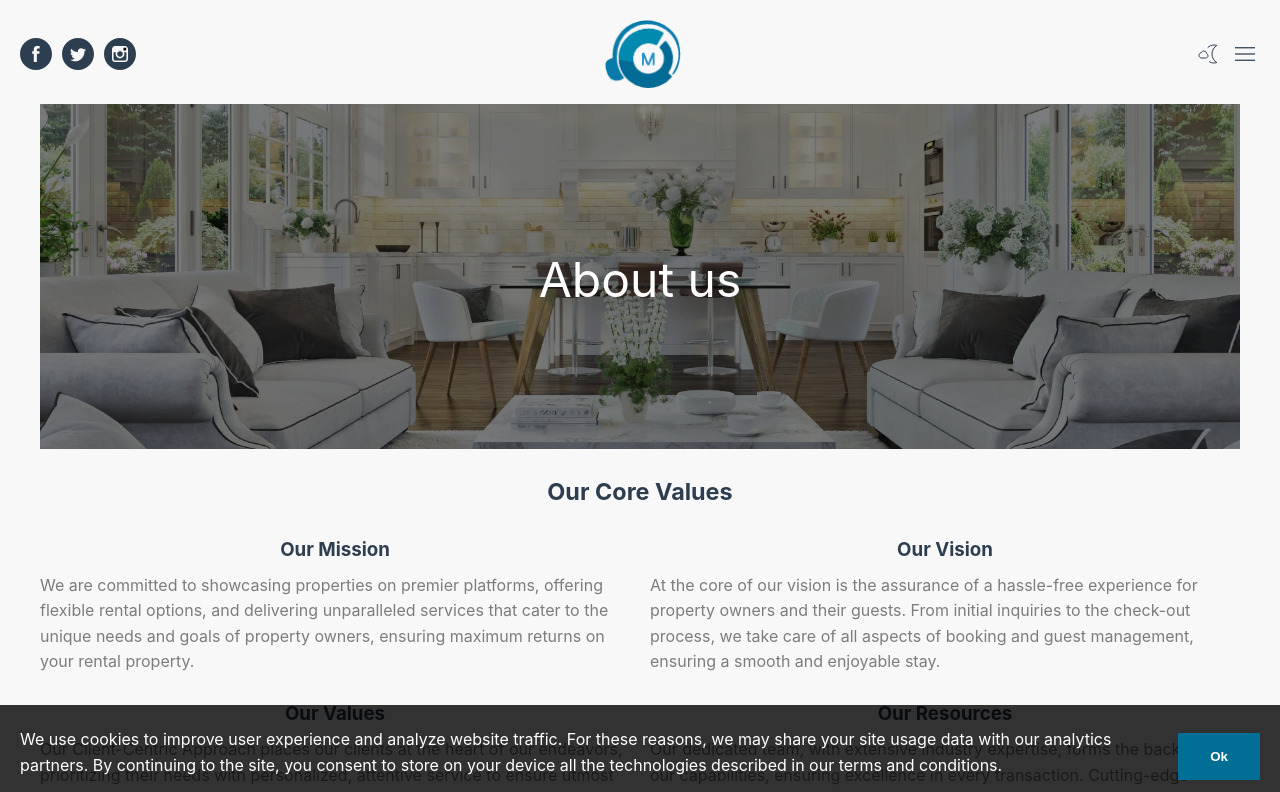
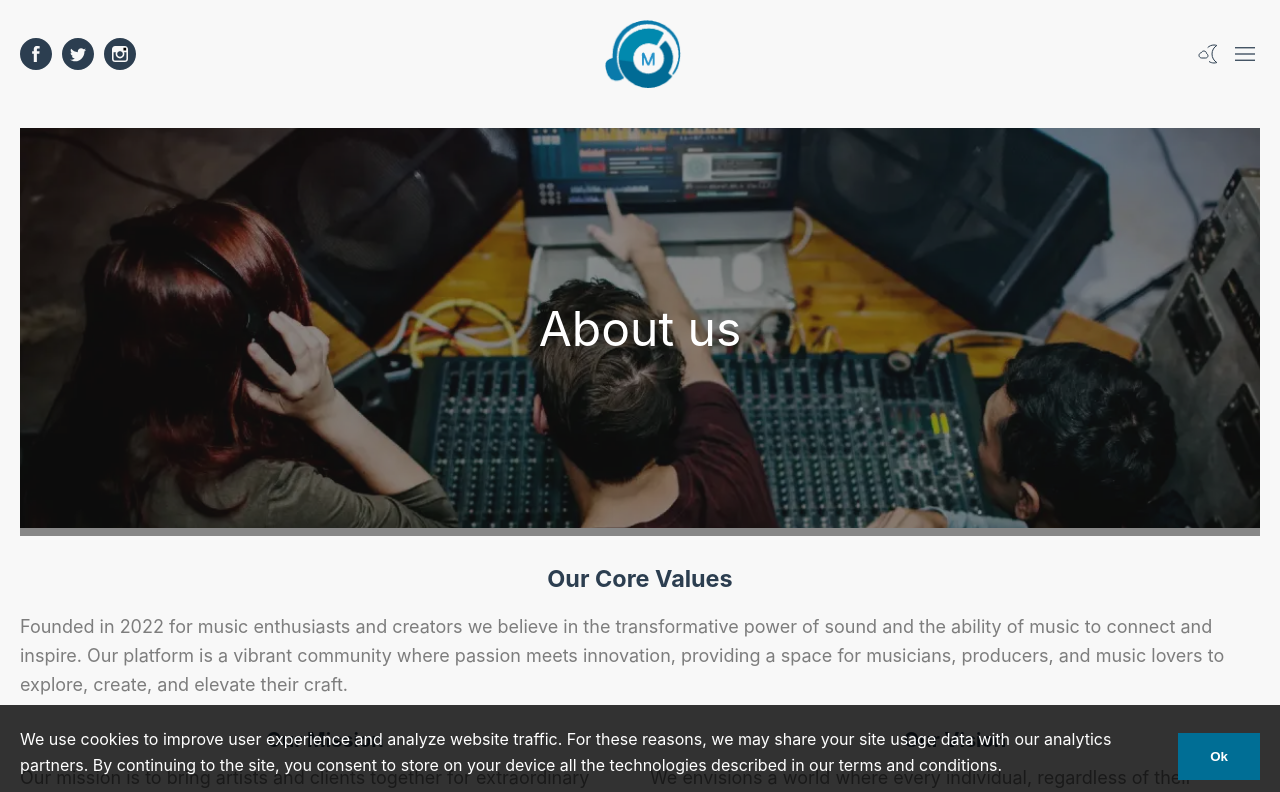
Before and after one commit to alejandroyunes/vue-solar, a Vue app: page /about in a window 1280 px wide. Shown: the top 792 px of the page. Built offline with nearby package versions, Linux system fonts and the light colour scheme.

Commit message:
finished music page

```diff
--- a/src/components/sections/01-row/image-header/image-header.scss
+++ b/src/components/sections/01-row/image-header/image-header.scss
@@ -2,9 +2,8 @@
   display: grid;
   grid-template-columns: 1fr;
   gap: 16px;
-  margin: 16px auto 0;
+  margin: 40px auto 0;
   max-width: var(--max-width);
-  padding: 0 20px;
   @media (max-width: 900px) {
     margin: 24px auto 0;
   }
@@ -34,7 +33,7 @@
       width: 100%;
       height: 100%;
       background-color: var(--black);
-      opacity: 0.3;
+      opacity: 0.5;
     }
 
     .center-text {
--- a/src/components/sections/02-row/mission-vision/MissionVision.vue
+++ b/src/components/sections/02-row/mission-vision/MissionVision.vue
@@ -5,33 +5,27 @@ import './mission-vision.scss'
 <template>
   <div class="mission-vision">
     <h3 class="title">Our Core Values</h3>
+    <p class="description">
+      Founded in 2022 for music enthusiasts and creators we believe in the transformative power of sound and the ability
+      of music to connect and inspire. Our platform is a vibrant community where passion meets innovation, providing a
+      space for musicians, producers, and music lovers to explore, create, and elevate their craft.
+    </p>
   </div>
   <div class="about-us">
     <div>
       <h3 class="sub-title">Our Mission</h3>
-      <p>We are committed to showcasing properties on premier platforms, offering flexible rental options, and
-        delivering unparalleled services that cater to the unique needs and goals of property owners, ensuring maximum
-        returns on your rental property.</p>
+      <p class="description">Our mission is to bring artists and clients together for extraordinary musical experiences,
+        creating memories
+        that resonate for a lifetime. We are committed to providing unparalleled support for artists in tours and
+        recording, offering organizational assistance in legal and financial matters, and curating exceptional events
+        that bring the joy of music to various settings.</p>
     </div>
     <div>
       <h3 class="sub-title">Our Vision</h3>
-      <p>At the core of our vision is the assurance of a hassle-free experience for property owners and their guests.
-        From initial inquiries to the check-out process, we take care of all aspects of booking and guest management,
-        ensuring a smooth and enjoyable stay.</p>
-    </div>
-  </div>
-  <div class="about-us">
-    <div>
-      <h3 class="sub-title">Our Values</h3>
-      <p> Our Client-Centric Approach places our clients at the heart of our endeavors, prioritizing their needs with
-        personalized, attentive service to ensure utmost satisfaction. Upholding Integrity and Transparency, we
-        navigate our dealings with the highest ethical standards, fostering trust through clear communication.</p>
-    </div>
-    <div>
-      <h3 class="sub-title">Our Resources</h3>
-      <p>Our dedicated team, with extensive industry expertise, forms the backbone of our capabilities, ensuring
-        excellence in every transaction. Cutting-edge technology and innovative tools enhance our efficiency and
-        client experience. </p>
+      <p class="description">We envisions a world where every individual, regardless of their musical background, has
+        the tools, support,
+        and platform to unleash their creative potential. We aspire to be the go-to destination for musicians seeking
+        top-notch production services, financial guidance, legal support, and event organization.</p>
     </div>
   </div>
 </template>
--- a/src/components/sections/02-row/mission-vision/mission-vision.scss
+++ b/src/components/sections/02-row/mission-vision/mission-vision.scss
@@ -1,14 +1,18 @@
 .mission-vision {
-  display: flex;
-  justify-content: center;
+  display: block;
   margin: 24px auto;
   font-size: 20px;
-  padding: 0 20px;
   max-width: var(--max-width);
 
   .title {
     font-weight: bold;
     color: var(--color-heading);
+    text-align: center;
+    margin-bottom: 16px;
+  }
+
+  .description {
+    font-size: 18px;
   }
 }
 
@@ -17,7 +21,6 @@
   grid-template-columns: 1fr 1fr;
   margin: 24px auto;
   gap: 8px;
-  padding: 0 20px;
   max-width: var(--max-width);
   gap: 20px;
 
@@ -30,8 +33,13 @@
     text-align: center;
     color: var(--color-heading);
     font-weight: bold;
+    font-size: 20px;
     @media (max-width: 900px) {
       text-align: left;
     }
   }
+
+  .description {
+    font-size: 18px;
+  }
 }
--- a/src/components/sliders/right-nav/RightNav.vue
+++ b/src/components/sliders/right-nav/RightNav.vue
@@ -3,6 +3,7 @@ import './right-nav.scss'
 import ExitSvg from '@/components/icons/ExitSvg.vue'
 
 import ArrowDownDropdownSvg from '@/components/icons/ArrowDownDropdownSvg.vue'
+import router from '@/router'
 
 interface Props {
   toggleRightNav: () => void
@@ -10,6 +11,11 @@ interface Props {
 }
 
 const { toggleRightNav, isRightNavOpen } = defineProps<Props>()
+
+const handleClick = (url: string) => {
+  toggleRightNav()
+  router.push(url)
+}
 
 </script>
 
@@ -28,32 +34,26 @@ const { toggleRightNav, isRightNavOpen } = defineProps<Props>()
 
     <div class="right-nav-content">
       <ul class="list">
-        <router-link to="/">
-          <li class="item">
+        <li class="item" @click="handleClick('/')">
           <span class="svg">
             <ArrowDownDropdownSvg class="icon" />
           </span>
           <p class="link">Home</p>
         </li>
-        </router-link>
 
-        <router-link to="/About">
-          <li class="item">
+        <li class="item" @click="handleClick('/about')">
           <span class="svg">
             <ArrowDownDropdownSvg class="icon" />
           </span>
           <p class="link">About</p>
         </li>
-        </router-link>
 
-        <router-link to="/contact">
-          <li class="item">
+        <li class="item" @click="handleClick('/contact')">
           <span class="svg">
             <ArrowDownDropdownSvg class="icon" />
           </span>
           <p class="link">Contact</p>
         </li>
-        </router-link>
 
       </ul>
 
--- a/src/views/AboutView.vue
+++ b/src/views/AboutView.vue
@@ -4,6 +4,6 @@ import MissionVision from '@/components/sections/02-row/mission-vision/MissionVi
 </script>
 
 <template>
-  <ImageHeader :imageUrl="'/images/sections/01-row/title-header/about.webp'"  :title="'About us'" />
+  <ImageHeader :imageUrl="'/images/sections/01-row/title-header/music-about.webp'" :title="'About us'" />
   <MissionVision />
 </template>
--- a/src/views/ContactView.vue
+++ b/src/views/ContactView.vue
@@ -1,13 +1,12 @@
 <script lang="ts" setup>
 import TitleArrow from '@/components/sections/01-row/title-arrow/TitleArrow.vue'
 import FooterMainIcons from '@/components/sections/03-row/footer-main-icons/FooterMainIcons.vue'
-import ImageHeader from '@/components/sections/01-row/image-header/ImageHeader.vue'
-import ParnersComponent from '@/components/sections/01-row/partners/PartnersComponent.vue'
+import ImageGrid from '@/components/sections/03-row/images-grid/ImageGrid.vue'
 </script>
 
 <template>
   <TitleArrow :title="'Contact'" />
   <FooterMainIcons />
-  <ImageHeader :imageUrl="'/images/contact/contact.webp'" :title="'Contact us today'" marginTop/>
-  <ParnersComponent />
+  <ImageGrid />
+
 </template>
```
Also changed, not shown: public/images/sections/01-row/title-header/about.webp (deleted), public/images/sections/01-row/title-header/music-about.webp (added). Lines whose indentation alone changed are shown as unchanged.
